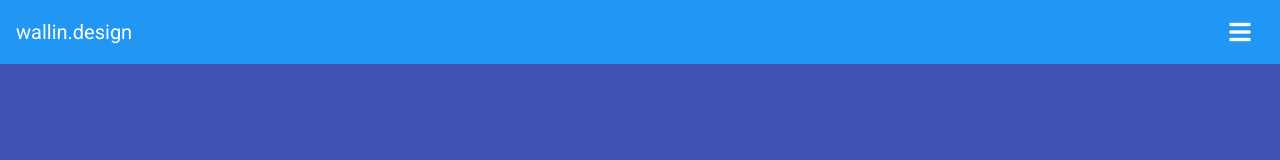
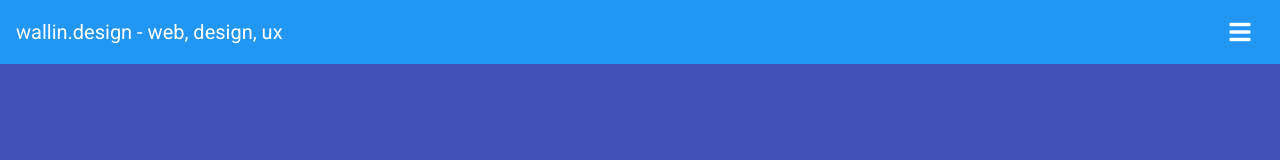
Before and after one commit to Weyenriah/portfolio, a Vue app: page /#/ in a window 1280 px wide. Shown: the top 160 px of the page. Built offline with nearby package versions, Linux system fonts and the light colour scheme.

Commit message:
add final scaffolding

```diff
--- a/src/components/TheNavigation.vue
+++ b/src/components/TheNavigation.vue
@@ -4,7 +4,6 @@
       color="blue"
       dark
       flat
-      fixed
     >
       <!-- Spec. because some other <div> made it impossible to seperate title + icon -->
       <v-card class="d-flex justify-space-between align-center"
@@ -12,7 +11,7 @@
         color="blue"
         flat
       >
-        <v-toolbar-title>wallin.design</v-toolbar-title>
+        <v-toolbar-title>wallin.design - web, design, ux</v-toolbar-title>
 
         <v-app-bar-nav-icon @click="drawer = true"><v-icon>fas fa-bars</v-icon></v-app-bar-nav-icon>
       </v-card>
--- a/src/components/TheShowcase.vue
+++ b/src/components/TheShowcase.vue
@@ -12,6 +12,7 @@
       <v-sheet
         :color="colors[i]"
         height="100%"
+        tile
       >
         <v-row
           class="fill-height"
--- a/src/views/Home.vue
+++ b/src/views/Home.vue
@@ -8,8 +8,8 @@
 
 <script>
 // @ is an alias to /src
-import TheShowcase from '@/components/TheShowcase'
-import TheProjects from '@/components/TheProjects.vue'
+import TheShowcase from '../components/TheShowcase'
+import TheProjects from '../components/TheProjects.vue'
 import TheAboutMe from '../components/TheAboutMe'
 
 export default {
```
